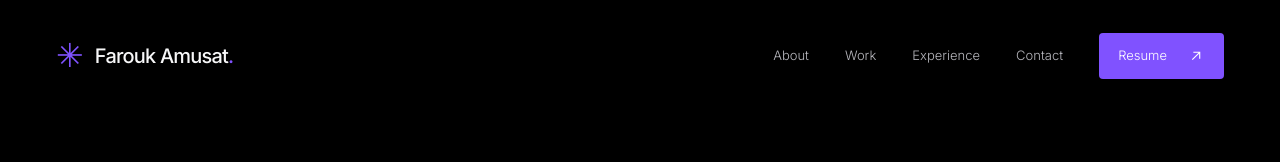
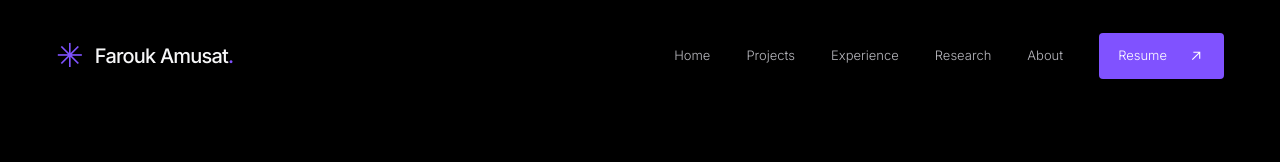
Before and after one commit to Folariin/portfolio, a Next.js app: page / in a window 1280 px wide. Shown: the top 162 px of the page. Built offline with nearby package versions, Linux system fonts and the light colour scheme.

Commit message:
Build multi-page portfolio

```diff
--- a/src/components/navigation.tsx
+++ b/src/components/navigation.tsx
@@ -1,53 +1,18 @@
 "use client";
 import { useState } from "react";
+import Link from "next/link";
+import { usePathname } from "next/navigation";
 import { profile } from "@/data/profile";
 import { Arrow } from "./arrow";
+const links = [{name:"Home",href:"/"},{name:"Projects",href:"/projects/"},{name:"Experience",href:"/experience/"},{name:"Research",href:"/research/"},{name:"About",href:"/about/"}];
 export function Navigation() {
-  const [open, setOpen] = useState(false);
-  return (
-    <header className="site-header shell">
-      <a
-        className="wordmark"
-        href="#about"
-        aria-label={`${profile.name}, home`}
-      >
-        <span className="brand-mark" aria-hidden="true">
-          ✳
-        </span>
-        {profile.name}
-        <span className="name-dot">.</span>
-      </a>
-      <button
-        className="menu-toggle"
-        aria-expanded={open}
-        aria-controls="main-navigation"
-        onClick={() => setOpen(!open)}
-      >
-        {open ? "Close" : "Menu"}
-        <span aria-hidden="true">{open ? "−" : "+"}</span>
-      </button>
-      <nav
-        id="main-navigation"
-        aria-label="Main navigation"
-        className={open ? "navigation is-open" : "navigation"}
-      >
-        {["About", "Work", "Experience", "Contact"].map((item) => (
-          <a
-            key={item}
-            href={`#${item.toLowerCase()}`}
-            onClick={() => setOpen(false)}
-          >
-            {item}
-          </a>
-        ))}
-        <a
-          className="resume-button"
-          href={profile.resume ?? "/resume/"}
-          onClick={() => setOpen(false)}
-        >
-          Resume <Arrow diagonal />
-        </a>
-      </nav>
-    </header>
-  );
+ const [open,setOpen]=useState(false);
+ const path=usePathname();
+ return <header className="site-header shell">
+ <Link className="wordmark" href="/" onClick={()=>setOpen(false)} aria-label={profile.name+", home"}><span className="brand-mark" aria-hidden="true">✳</span>{profile.name}<span className="name-dot">.</span></Link>
+ <button className="menu-toggle" aria-expanded={open} aria-controls="main-navigation" onClick={()=>setOpen(!open)}>{open?"Close":"Menu"}<span aria-hidden="true">{open?"−":"+"}</span></button>
+ <nav id="main-navigation" aria-label="Main navigation" className={open?"navigation is-open":"navigation"}>
+ {links.map(l=><Link key={l.href} href={l.href} aria-current={path.replace(/\/$/,"")===l.href.replace(/\/$/,"")?"page":undefined} onClick={()=>setOpen(false)}>{l.name}</Link>)}
+ <Link className="resume-button" href={profile.resume??"/resume/"} onClick={()=>setOpen(false)}>Resume <Arrow diagonal /></Link>
+ </nav></header>;
 }
```
